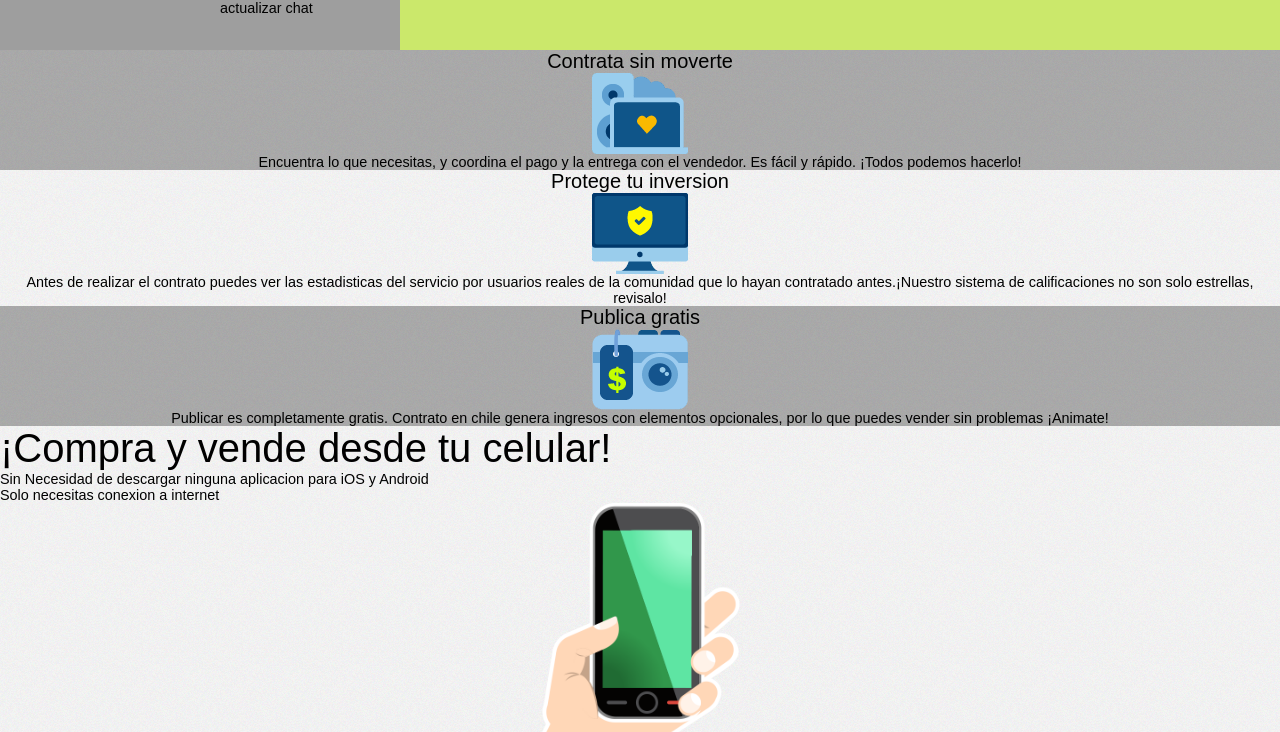
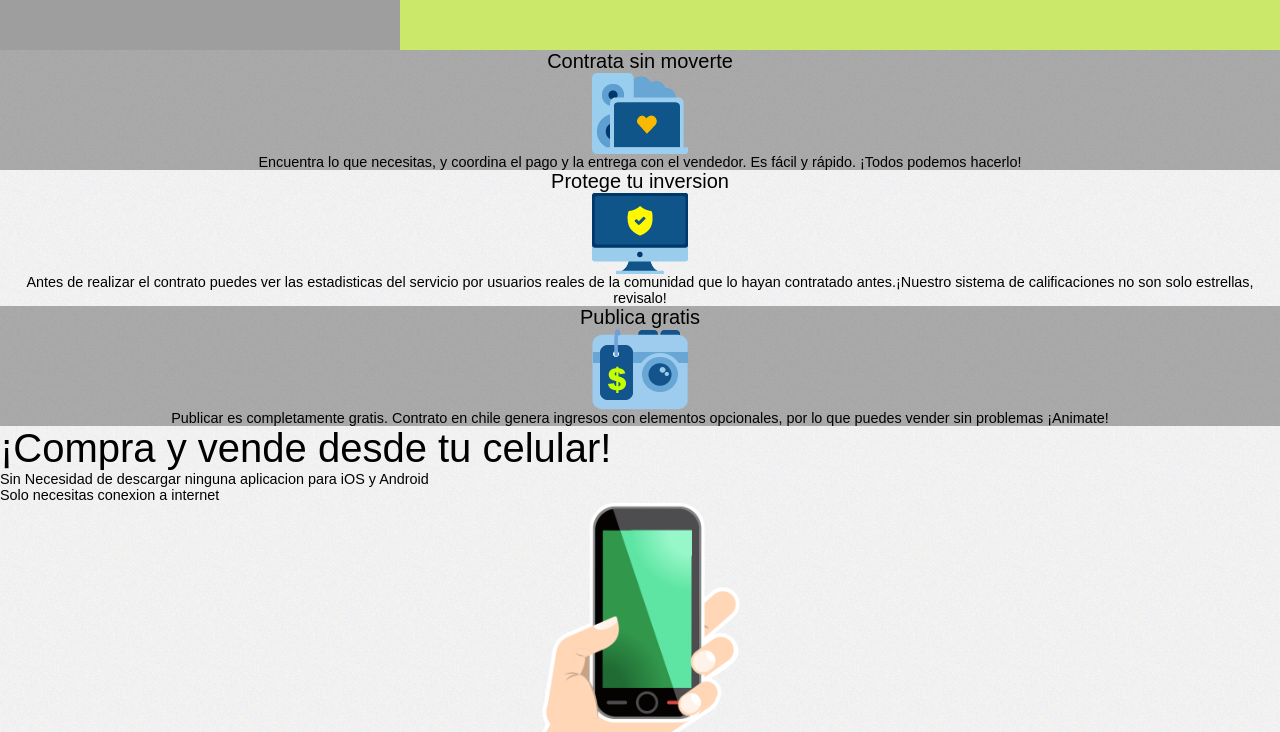
Before and after one commit to juanretamales/contratoenchile, a PHP site: page / in a window 1280 px wide. Shown: the top 732 px of the page. Run offline with PHP 8.4, Linux system fonts and the light colour scheme; the visitor is signed in with stand-in values (Sample User, id 1); data comes from the database, SQL or seed files in the repository; data that the repository does not hold is empty.

Commit message:
se arreglo por css en 1200px que no se podia tener mas de 1 chat o evitaban poder hacer click en botones, por ello ahora solo se pueden tener maximo 5 y cualquier otro estara fuera de la pantalla hasta que se cierre alguno

```diff
--- a/estilos/final.css
+++ b/estilos/final.css
@@ -177,7 +177,7 @@ li
   font: 100%/1.5em "Droid Sans", sans-serif;
   font-size: 12px;
   //right: 24px;
-  position: fixed;
+  //position: fixed;
   width: 300px;
   //float: left;
   //background: #fff;
--- a/includes/template/header.php
+++ b/includes/template/header.php
@@ -79,7 +79,6 @@
 				}
 				?>
 				<a  class="celular" onclick="verMenu('')">Volver</a></div>
-				<div onclick="actualizarChat()" >actualizar chat</div>
 				<div id="divChat" class="min">
 
 				</div>
```
